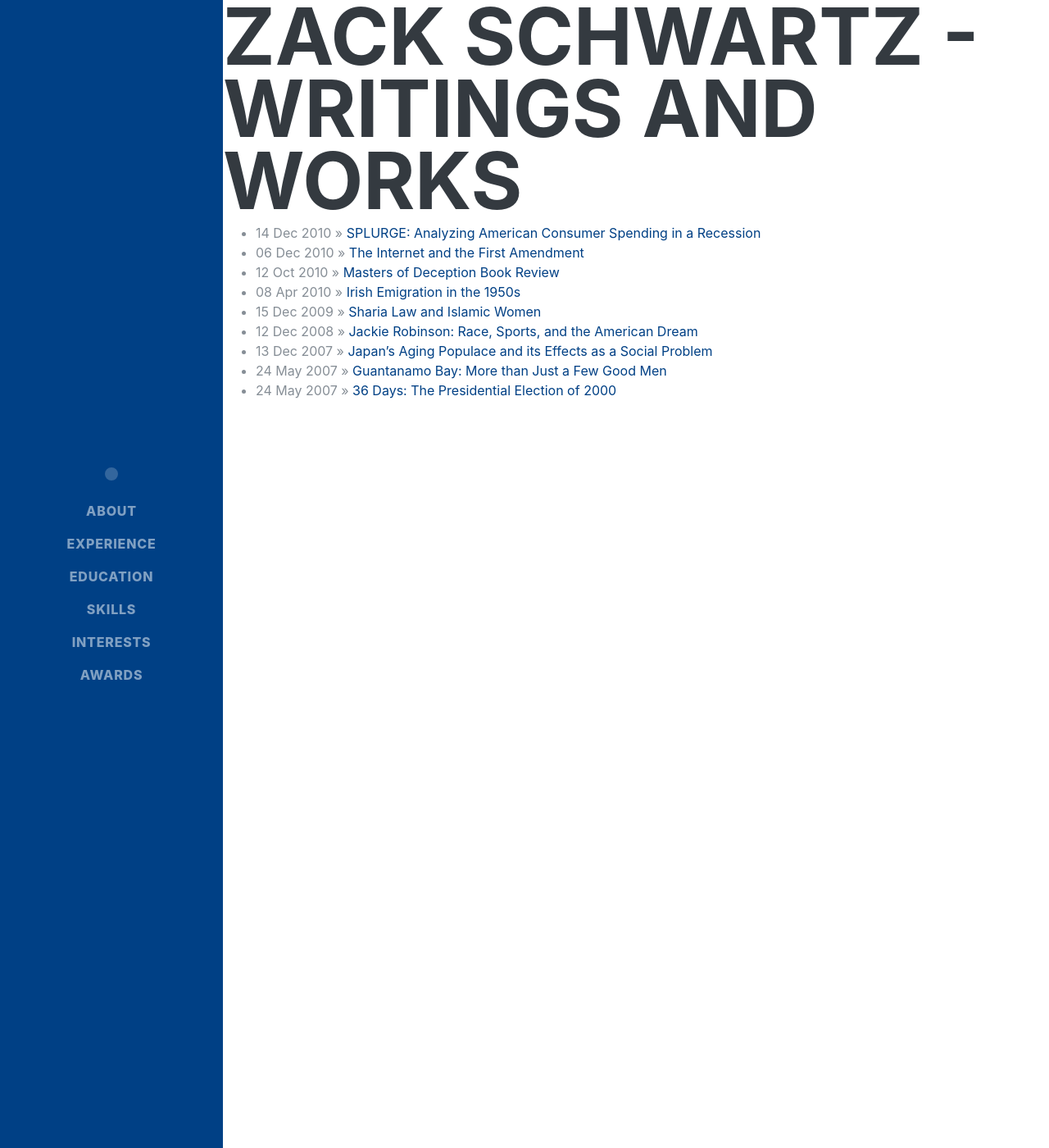
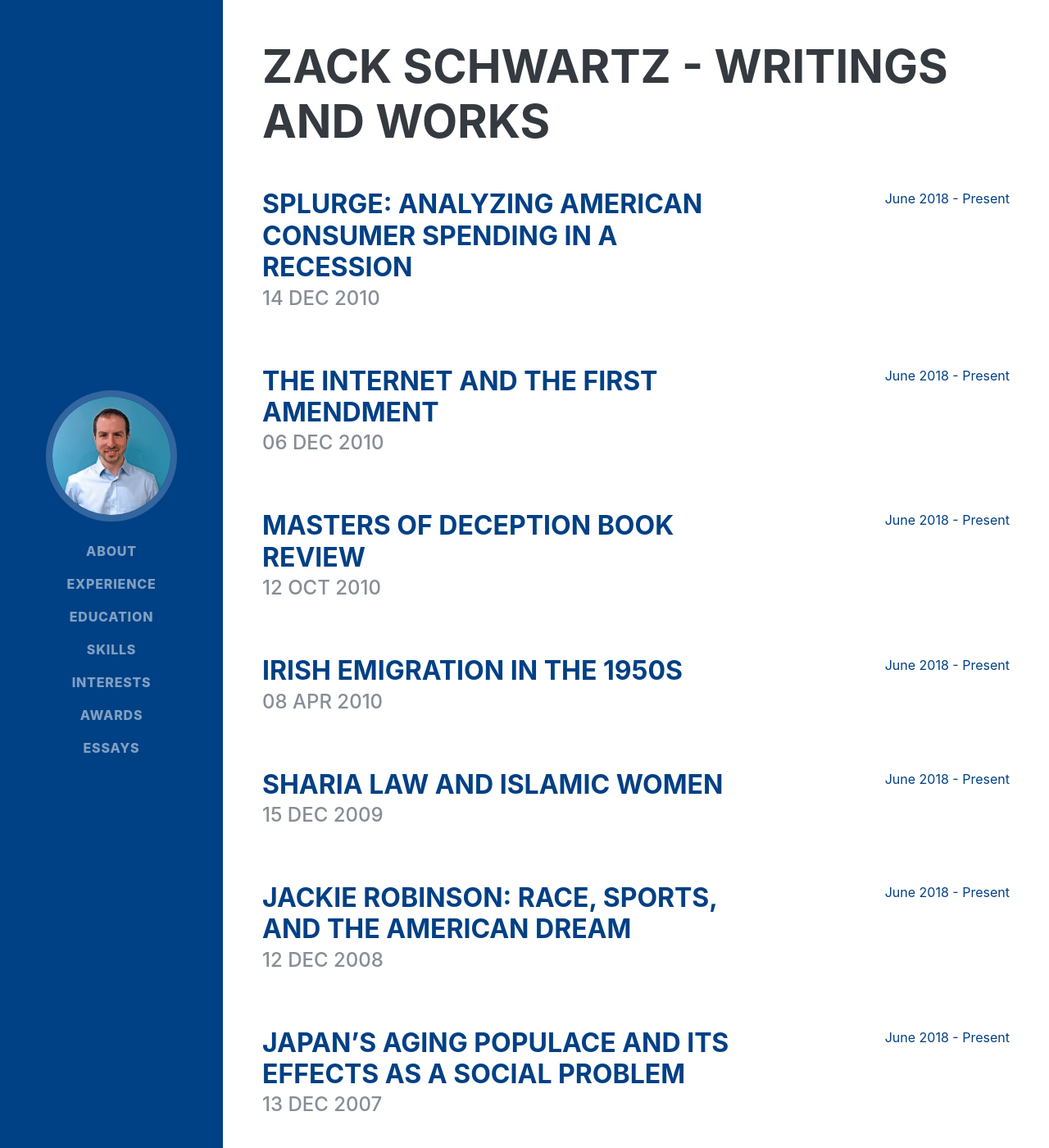
Before and after one commit to apexdodge/apexdodge.github.io, a Jekyll site: the page built from posts/index.html, in a window 1280 px wide and 1400 px high. Shown: the whole window at 82% size. Built offline with Jekyll 4.4.1, drawn with Linux system fonts in a browser that asks for light colours; some web fonts are replaced; some of the changed text lies outside the part shown.

Commit message:
fix post styling

```diff
--- a/_layouts/default.html
+++ b/_layouts/default.html
@@ -29,7 +29,7 @@
     <a class="navbar-brand js-scroll-trigger" href="#page-top">
       <span class="d-block d-lg-none">Zack Schwartz</span>
       <span class="d-none d-lg-block">
-        <img class="img-fluid img-profile rounded-circle mx-auto mb-2" src="img/profile.jpg" alt="">
+        <img class="img-fluid img-profile rounded-circle mx-auto mb-2" src="/img/profile.jpg" alt="">
       </span>
     </a>
     <button class="navbar-toggler" type="button" data-toggle="collapse" data-target="#navbarSupportedContent" aria-controls="navbarSupportedContent" aria-expanded="false" aria-label="Toggle navigation">
@@ -38,23 +38,26 @@
     <div class="collapse navbar-collapse" id="navbarSupportedContent">
       <ul class="navbar-nav">
         <li class="nav-item">
-          <a class="nav-link js-scroll-trigger" href="#about">About</a>
+          <a class="nav-link js-scroll-trigger" href="/#about">About</a>
         </li>
         <li class="nav-item">
-          <a class="nav-link js-scroll-trigger" href="#experience">Experience</a>
+          <a class="nav-link js-scroll-trigger" href="/#experience">Experience</a>
         </li>
         <li class="nav-item">
-          <a class="nav-link js-scroll-trigger" href="#education">Education</a>
+          <a class="nav-link js-scroll-trigger" href="/#education">Education</a>
         </li>
         <li class="nav-item">
-          <a class="nav-link js-scroll-trigger" href="#skills">Skills</a>
+          <a class="nav-link js-scroll-trigger" href="/#skills">Skills</a>
         </li>
         <li class="nav-item">
-          <a class="nav-link js-scroll-trigger" href="#interests">Interests</a>
+          <a class="nav-link js-scroll-trigger" href="/#interests">Interests</a>
         </li>
         <li class="nav-item">
-          <a class="nav-link js-scroll-trigger" href="#awards">Awards</a>
+          <a class="nav-link js-scroll-trigger" href="/#awards">Awards</a>
         </li>
+        <li class="nav-item">
+            <a class="nav-link js-scroll-trigger" href="/posts/">Essays</a>
+          </li>
       </ul>
     </div>
   </nav>
--- a/posts/index.html
+++ b/posts/index.html
@@ -2,10 +2,22 @@
 layout: default
 title: Zack Schwartz - Writings and Works
 ---
-<h1>{{ page.title }}</h1>
-<ul class="posts">
 
-  {% for post in site.posts %}
-    <li><span>{{ post.date | date_to_string }}</span> » <a href="{{ post.url }}" title="{{ post.title }}">{{ post.title }}</a></li>
-  {% endfor %}
-</ul>
+<section class="resume-section p-3 p-lg-5 d-flex justify-content-center">
+  <div class="w-100">
+    <h2 class="mb-5">{{ page.title }}</h2>
+
+    {% for post in site.posts %}
+    <div class="resume-item d-flex flex-column flex-md-row justify-content-between mb-5">
+      <div class="resume-content">
+        <h3 class="mb-0"><a href="{{ post.url }}" title="{{ post.title }}">{{ post.title }}</a></h3>
+        <div class="subheading mb-3">{{ post.date | date_to_string }}</div>
+      </div>
+      <div class="resume-date text-md-right">
+        <span class="text-primary">June 2018 - Present</span>
+      </div>
+    </div>
+
+    {% endfor %}
+  </div>
+</section>
```
Also changed, not shown: _layouts/post.html (+9 -5 lines).
